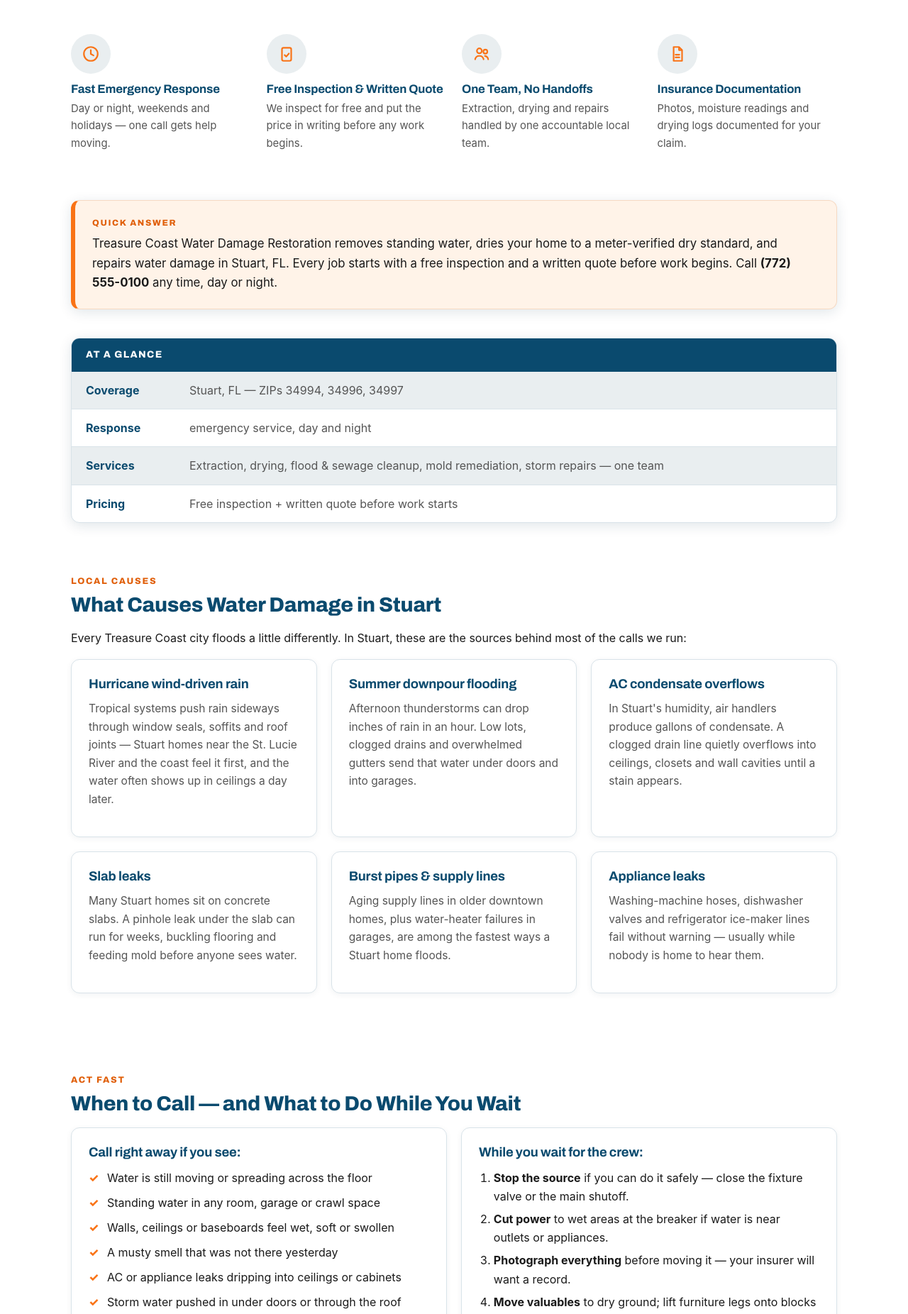
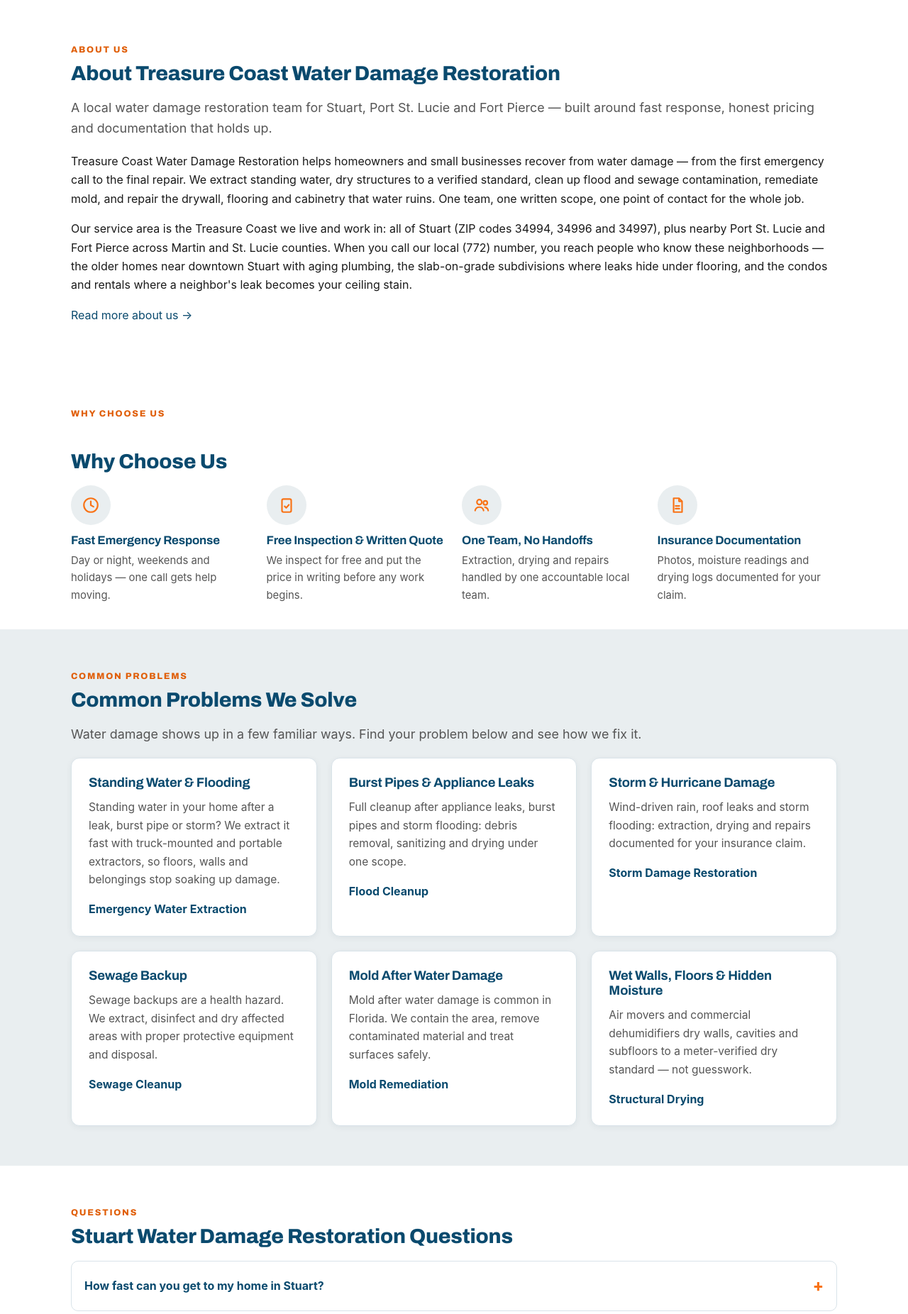
Before and after one commit to shahid414/treasure-coast-water-damage.com, a plain HTML site: page index.html in a window 1280 px wide. Shown: the part 800-2652 px from the top of the page at 71% size. Drawn offline with Linux system fonts and the light colour scheme; grey boxes are pictures that could not be loaded.

Commit message:
Homepage reorder: Hero > About Us > Why Choose Us > Common Problems We Solve > FAQ, other sections below in original order

```diff
--- a/index.html
+++ b/index.html
@@ -110,8 +110,21 @@
  <svg class="torn-edge" viewBox="0 0 1440 36" preserveAspectRatio="none" aria-hidden="true"><path d="M0,36 L0,20 L55,26 L120,15 L195,24 L270,13 L345,23 L425,16 L505,25 L585,14 L665,22 L745,15 L825,24 L905,13 L985,22 L1065,16 L1145,24 L1225,14 L1305,22 L1380,16 L1440,22 L1440,36 Z" fill="#ffffff"/></svg>
 </section>
 
+<section class="section">
+ <div class="container">
+ <p class="eyebrow">About Us</p>
+ <h2>About Treasure Coast Water Damage Restoration</h2>
+ <p class="lead">A local water damage restoration team for Stuart, Port St. Lucie and Fort Pierce — built around fast response, honest pricing and documentation that holds up.</p>
+ <p>Treasure Coast Water Damage Restoration helps homeowners and small businesses recover from water damage — from the first emergency call to the final repair. We extract standing water, dry structures to a verified standard, clean up flood and sewage contamination, remediate mold, and repair the drywall, flooring and cabinetry that water ruins. One team, one written scope, one point of contact for the whole job.</p>
+ <p>Our service area is the Treasure Coast we live and work in: all of Stuart (ZIP codes 34994, 34996 and 34997), plus nearby Port St. Lucie and Fort Pierce across Martin and St. Lucie counties. When you call our local (772) number, you reach people who know these neighborhoods — the older homes near downtown Stuart with aging plumbing, the slab-on-grade subdivisions where leaks hide under flooring, and the condos and rentals where a neighbor's leak becomes your ceiling stain.</p>
+ <p><a href="/about">Read more about us &rarr;</a></p>
+ </div>
+</section>
+
 <section class="value-props">
  <div class="container">
+ <p class="eyebrow">Why Choose Us</p>
+ <h2>Why Choose Us</h2>
  <div class="vp-grid">
  <div class="vp-item">
  <div class="vp-icon"><svg width="26" height="26" viewBox="0 0 24 24" fill="none" aria-hidden="true"><circle cx="12" cy="12" r="9" stroke="#F97316" stroke-width="2"/><path d="M12 7v5l3.5 2" stroke="#F97316" stroke-width="2" stroke-linecap="round"/></svg></div>
@@ -137,6 +150,65 @@
  </div>
 </section>
 
+<section class="section section-alt">
+ <div class="container">
+ <p class="eyebrow">Common Problems</p>
+ <h2>Common Problems We Solve</h2>
+ <p class="lead">Water damage shows up in a few familiar ways. Find your problem below and see how we fix it.</p>
+ <div class="grid grid-3">
+ <div class="card"><h3>Standing Water &amp; Flooding</h3>
+ <p>Standing water in your home after a leak, burst pipe or storm? We extract it fast with truck-mounted and portable extractors, so floors, walls and belongings stop soaking up damage.</p>
+ <a class="card-link" href="/emergency-water-extraction">Emergency Water Extraction</a></div>
+ <div class="card"><h3>Burst Pipes &amp; Appliance Leaks</h3>
+ <p>Full cleanup after appliance leaks, burst pipes and storm flooding: debris removal, sanitizing and drying under one scope.</p>
+ <a class="card-link" href="/flood-cleanup">Flood Cleanup</a></div>
+ <div class="card"><h3>Storm &amp; Hurricane Damage</h3>
+ <p>Wind-driven rain, roof leaks and storm flooding: extraction, drying and repairs documented for your insurance claim.</p>
+ <a class="card-link" href="/storm-damage-restoration">Storm Damage Restoration</a></div>
+ <div class="card"><h3>Sewage Backup</h3>
+ <p>Sewage backups are a health hazard. We extract, disinfect and dry affected areas with proper protective equipment and disposal.</p>
+ <a class="card-link" href="/sewage-cleanup">Sewage Cleanup</a></div>
+ <div class="card"><h3>Mold After Water Damage</h3>
+ <p>Mold after water damage is common in Florida. We contain the area, remove contaminated material and treat surfaces safely.</p>
+ <a class="card-link" href="/mold-remediation">Mold Remediation</a></div>
+ <div class="card"><h3>Wet Walls, Floors &amp; Hidden Moisture</h3>
+ <p>Air movers and commercial dehumidifiers dry walls, cavities and subfloors to a meter-verified dry standard &mdash; not guesswork.</p>
+ <a class="card-link" href="/structural-drying">Structural Drying</a></div>
+ </div>
+ </div>
+</section>
+
+<section class="section">
+ <div class="container">
+ <p class="eyebrow">Questions</p>
+ <h2>Stuart Water Damage Restoration Questions</h2>
+ <div class="faq-item">
+ <button class="faq-q" aria-expanded="false">How fast can you get to my home in Stuart?</button>
+ <div class="faq-a"><p>We answer and dispatch immediately. When you call, we confirm a realistic arrival window on the spot based on conditions and crew availability.</p></div>
+ </div>
+ <div class="faq-item">
+ <button class="faq-q" aria-expanded="false">Does homeowners insurance cover water damage restoration?</button>
+ <div class="faq-a"><p>Sudden, accidental water damage — like a burst pipe or appliance failure — is often covered, while long-term leaks and flood water from outside usually are not. We provide photos, moisture logs and an itemized scope to support your claim, but coverage decisions are made by your insurer.</p></div>
+ </div>
+ <div class="faq-item">
+ <button class="faq-q" aria-expanded="false">What should I do in the first hour?</button>
+ <div class="faq-a"><p>Shut off the water at the main valve if you can do so safely, turn off electricity to affected areas if water is near outlets, move valuables to dry ground, and call us. Avoid walking through standing water if there is any chance it is electrically charged or contaminated with sewage.</p></div>
+ </div>
+ <div class="faq-item">
+ <button class="faq-q" aria-expanded="false">How long does drying take?</button>
+ <div class="faq-a"><p>Most homes reach a verified dry standard in 3 to 5 days, depending on materials and how long they stayed wet. We check moisture daily with meters and remove equipment only when readings confirm the structure is dry.</p></div>
+ </div>
+ <div class="faq-item">
+ <button class="faq-q" aria-expanded="false">Do I have to leave my home during drying?</button>
+ <div class="faq-a"><p>Usually not. Drying equipment is loud and runs around the clock, but most families stay in the unaffected rooms. If sewage or extensive mold is involved, we will tell you honestly if a night or two out is the safer call.</p></div>
+ </div>
+ <div class="faq-item">
+ <button class="faq-q" aria-expanded="false">Can wet carpet be saved?</button>
+ <div class="faq-a"><p>Sometimes. Clean-water losses caught quickly can often be dried in place; carpet pad almost always has to go, because it holds water like a sponge. Gray or black water means the carpet comes out. We tell you which case yours is during the free inspection.</p></div>
+ </div>
+ <p class="small">More answers on our <a href="/faq">FAQ page</a>.</p>
+ </div>
+</section>
 
 <section class="section section-tight">
  <div class="container">
@@ -426,39 +498,6 @@
  </div>
 </section>
 
-<section class="section">
- <div class="container">
- <p class="eyebrow">Questions</p>
- <h2>Stuart Water Damage Restoration Questions</h2>
- <div class="faq-item">
- <button class="faq-q" aria-expanded="false">How fast can you get to my home in Stuart?</button>
- <div class="faq-a"><p>We answer and dispatch immediately. When you call, we confirm a realistic arrival window on the spot based on conditions and crew availability.</p></div>
- </div>
- <div class="faq-item">
- <button class="faq-q" aria-expanded="false">Does homeowners insurance cover water damage restoration?</button>
- <div class="faq-a"><p>Sudden, accidental water damage — like a burst pipe or appliance failure — is often covered, while long-term leaks and flood water from outside usually are not. We provide photos, moisture logs and an itemized scope to support your claim, but coverage decisions are made by your insurer.</p></div>
- </div>
- <div class="faq-item">
- <button class="faq-q" aria-expanded="false">What should I do in the first hour?</button>
- <div class="faq-a"><p>Shut off the water at the main valve if you can do so safely, turn off electricity to affected areas if water is near outlets, move valuables to dry ground, and call us. Avoid walking through standing water if there is any chance it is electrically charged or contaminated with sewage.</p></div>
- </div>
- <div class="faq-item">
- <button class="faq-q" aria-expanded="false">How long does drying take?</button>
- <div class="faq-a"><p>Most homes reach a verified dry standard in 3 to 5 days, depending on materials and how long they stayed wet. We check moisture daily with meters and remove equipment only when readings confirm the structure is dry.</p></div>
- </div>
- <div class="faq-item">
- <button class="faq-q" aria-expanded="false">Do I have to leave my home during drying?</button>
- <div class="faq-a"><p>Usually not. Drying equipment is loud and runs around the clock, but most families stay in the unaffected rooms. If sewage or extensive mold is involved, we will tell you honestly if a night or two out is the safer call.</p></div>
- </div>
- <div class="faq-item">
- <button class="faq-q" aria-expanded="false">Can wet carpet be saved?</button>
- <div class="faq-a"><p>Sometimes. Clean-water losses caught quickly can often be dried in place; carpet pad almost always has to go, because it holds water like a sponge. Gray or black water means the carpet comes out. We tell you which case yours is during the free inspection.</p></div>
- </div>
- <p class="small">More answers on our <a href="/faq">FAQ page</a>.</p>
- </div>
-</section>
-
-
 <section class="trust-strip">
  <div class="container">
  <ul class="trust-checks">
```
